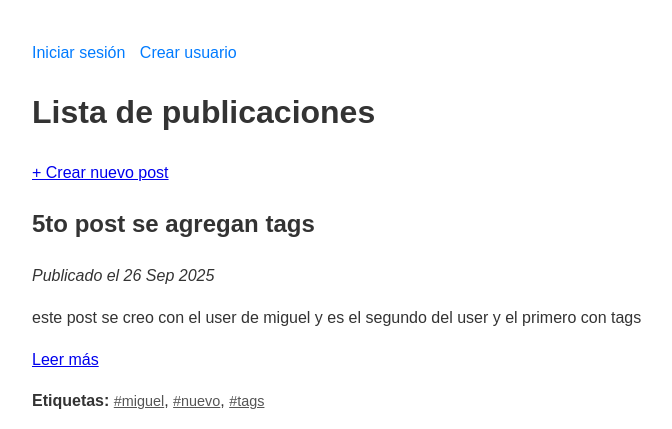
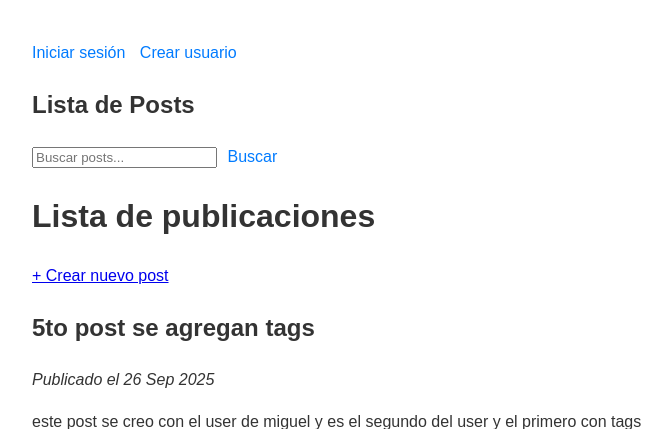
Before and after one commit to irvdrag/irving-s-blog, a Django app: page / in a window 1280 px wide. Shown: the top 429 px of the page, without its empty margins (208-880 px from the left). Run offline with Django 5.2, Linux system fonts and the light colour scheme; data comes from the database, SQL or seed files in the repository; parts of the project's set-up code (start-up, migrations or seed data) failed here and were passed over.

Commit message:
add buscar post

```diff
--- a/blog_project/blog/templates/blog/lista.html
+++ b/blog_project/blog/templates/blog/lista.html
@@ -58,9 +58,17 @@
             <a href="{% url 'login' %}">Iniciar sesión</a>
             <a href="{% url 'register' %}">Crear usuario</a>
         {% endif %}
+        <h1>Lista de Posts</h1>
+            <form action="{% url 'lista_posts' %}" method="get">
+                <input type="text" name="q" placeholder="Buscar posts..." value="{{ query|default:'' }}">
+                <button type="submit">Buscar</button>
+            </form>
     </nav>
 
     <h1>Lista de publicaciones</h1>
+    {% if query %}
+        <h2>Resultados para "{{ query }}"</h2>
+    {% endif %}
     <p><a href="{% url 'crear_post' %}">+ Crear nuevo post</a></p>
 
     {% for post in posts %}
@@ -86,7 +94,10 @@
             </p>
         </div>
     {% empty %}
-        <p>No hay publicaciones todavía.</p>
-    {% endfor %}
-</body>
+        {% if query %}
+            <p>No se encontraron publicaciones para "{{ query }}".</p>
+        {% else %}
+            <p>No hay publicaciones todavía.</p>
+        {% endif %}
+{% endfor %}
 </html>
--- a/blog_project/blog/urls.py
+++ b/blog_project/blog/urls.py
@@ -15,5 +15,4 @@ urlpatterns = [
     path('comentario/<int:comentario_id>/editar/', views.editar_comentario, name='editar_comentario'),
     path('comentario/<int:comentario_id>/eliminar/', views.eliminar_comentario, name='eliminar_comentario'),
 
-
 ]
--- a/blog_project/blog/views.py
+++ b/blog_project/blog/views.py
@@ -2,6 +2,7 @@ from django.shortcuts import render,get_object_or_404,redirect
 from django.contrib.auth.forms import UserCreationForm
 from django.contrib.auth.decorators import login_required
 from django.http import HttpResponseForbidden
+from django.db.models import Q
 #de libreria taggit
 from taggit.models import Tag
 from .models import Post,Comentario
@@ -9,8 +10,20 @@ from .forms import PostForm,ComentarioForm
 from django.contrib.auth import login
 # Create your views here.
 def lista_posts(request):
-    posts=Post.objects.all().order_by('-fecha_creacion')
-    return render(request,'blog/lista.html',{'posts':posts})
+    query = request.GET.get('q')  # capturamos la búsqueda
+    if query:
+        posts = Post.objects.filter(
+            Q(titulo__icontains=query) |
+            Q(contenido__icontains=query) |
+            Q(tags__name__icontains=query)
+        ).distinct().order_by('-fecha_creacion')
+    else:
+        posts = Post.objects.all().order_by('-fecha_creacion')
+
+    return render(request, 'blog/lista.html', {
+        'posts': posts,
+        'query': query  # para mostrar lo que se buscó en el HTML
+    })
 
 from django.shortcuts import render, get_object_or_404, redirect
 from .models import Post, Comentario
```
